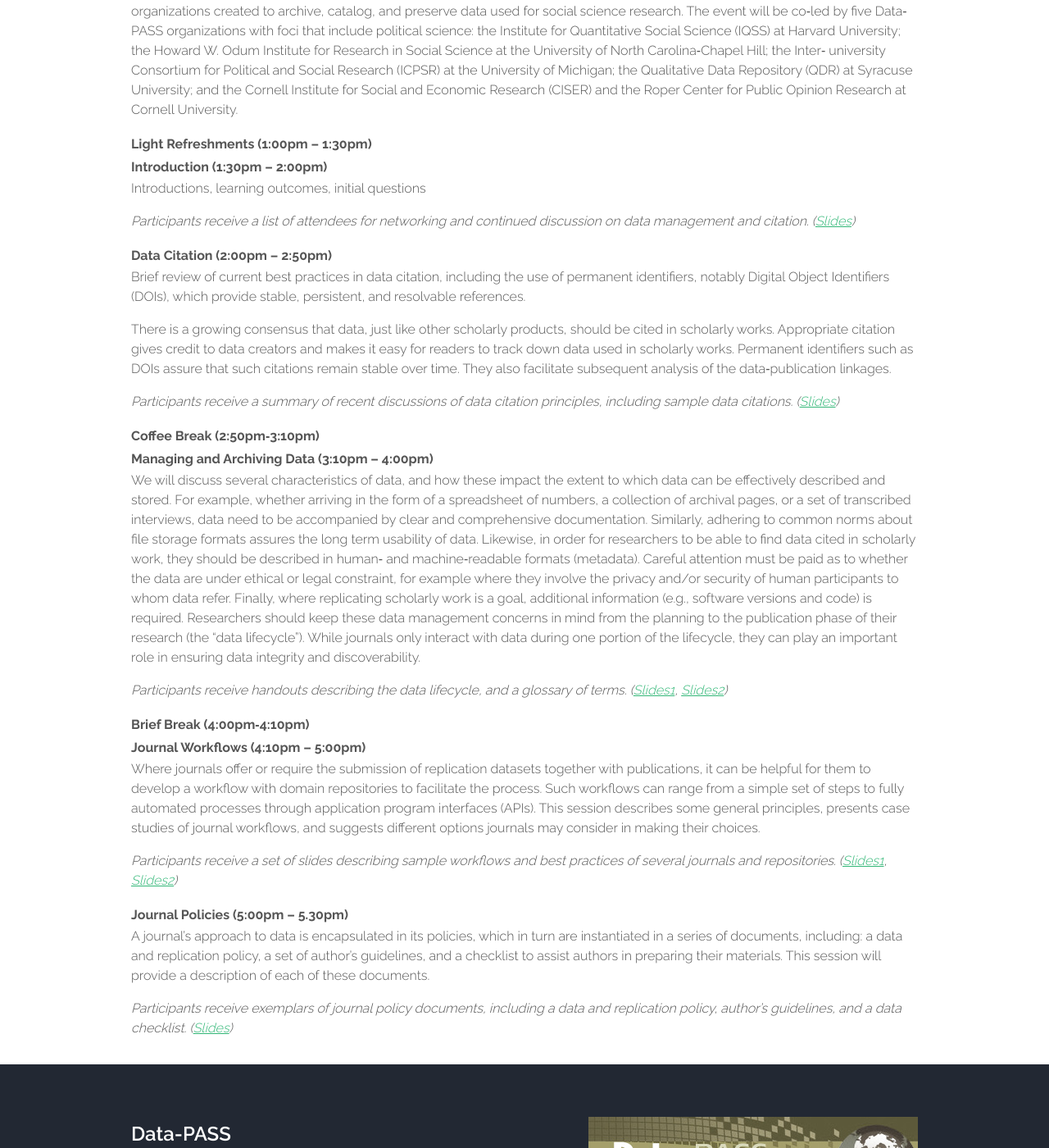
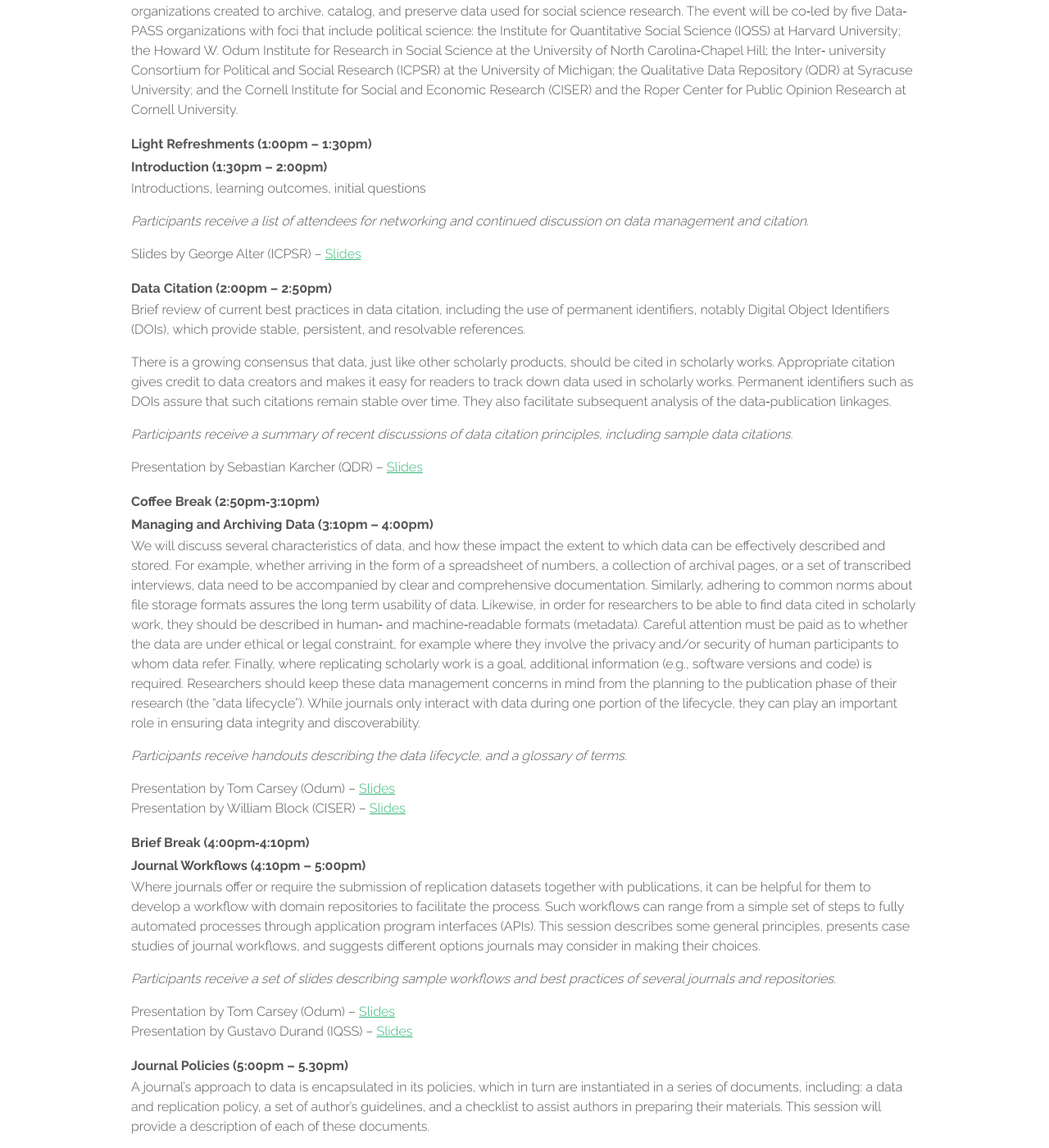
Before and after one commit to adam3smith/dpjedi-stage, a Jekyll site: the page built from docs/events/clarifying-data-citation.html, in a window 1280 px wide and 1400 px high, scrolled down 767 px. Shown: the whole window at 82% size. Built offline with Jekyll 4.4.1, drawn with Linux system fonts in a browser that asks for light colours; some of the changed text lies outside the part shown.

```diff
--- a/docs/events.html
+++ b/docs/events.html
@@ -10,6 +10,7 @@ layout: main
 			<!--	<a href="{{ site.baseurl }}/join.html" class="button alt">Join JEDI</a>&nbsp;&nbsp;-->
 		<!--		<a href="https://groups.google.com/forum/#!forum/dpjedi" class="button alt" target="_blank">Post to JEDI</a>-->
 	</header>
+	<p><i>Workshop Series "Developing and Implementing Data Policies Conversations Between Journals and Data Repositories"</i></p>
 			<h3>Evolving Practices for Data Management and Sharing</h3>
 <p><i>Wednesday, June 14, 2017, 12:00 to 5:15pm, Harvard University</i></p>
 	<p><i><a href="events/evolving-practices.html">Agenda and slides</a> from this workshop.</i></p>
--- a/docs/events/clarifying-data-citation.html
+++ b/docs/events/clarifying-data-citation.html
@@ -12,7 +12,7 @@ layout: main
             </header>
             <p>Wednesday, August 31, 2016 Philadelphia, PA</p>
             <h3>Agenda</h3>
-            <p>Organizers: <a href="http://www.data‐pass.org/">DataPASS Alliance</a></p>
+            <p>Organizers: <a href="http://www.data-pass.org/">DataPASS Alliance</a></p>
             <h4>Overview</h4>
             <p>This workshop will provide journal editors and other members of their editing teams with a summary of recent developments in data citation, management, and sharing, and suggest some ways in which these improvements can be integrated into journal
                 workflows. The workshop will provide editorial teams with an update on current practices, including (where relevant) describing trade‐offs between different options. The intention is to explain some of the less visible aspects of data
@@ -22,12 +22,14 @@ layout: main
                 Carolina‐Chapel Hill; the Inter‐ university Consortium for Political and Social Research (ICPSR) at the University of Michigan; the Qualitative Data Repository (QDR) at Syracuse University; and the Cornell Institute for Social and Economic Research (CISER) and the Roper Center for Public Opinion Research at Cornell University.</p>
             <h4>Light Refreshments (1:00pm – 1:30pm) <br> Introduction (1:30pm – 2:00pm)</h4>
             <p>Introductions, learning outcomes, initial questions</p>
-            <p><i>Participants receive a list of attendees for networking and continued discussion on data management and citation. (<a href="/assets/files/DataPASS_APSA_2016_Intro _Alter.pdf">Slides</a>)</i></p>
+            <p><i>Participants receive a list of attendees for networking and continued discussion on data management and citation.</i></p>
+            <p>Slides by George Alter (ICPSR) &ndash; <a href="/assets/files/DataPASS_APSA_2016_Intro _Alter.pdf">Slides</a></br>
             <h4>Data Citation (2:00pm – 2:50pm)</h4>
             <p>Brief review of current best practices in data citation, including the use of permanent identifiers, notably Digital Object Identifiers (DOIs), which provide stable, persistent, and resolvable references.</p>
             <p>There is a growing consensus that data, just like other scholarly products, should be cited in scholarly works. Appropriate citation gives credit to data creators and makes it easy for readers to track down data used in scholarly works. Permanent
                 identifiers such as DOIs assure that such citations remain stable over time. They also facilitate subsequent analysis of the data‐publication linkages.</p>
-            <p><i>Participants receive a summary of recent discussions of data citation principles, including sample data citations. (<a href="/assets/files/DataPASS_APSA_2016_Data Citations_Karcher.pdf">Slides</a>)</i></p>
+            <p><i>Participants receive a summary of recent discussions of data citation principles, including sample data citations.</i></p>
+              <p>Presentation by Sebastian Karcher (QDR) &ndash; <a href="/assets/files/DataPASS_APSA_2016_Data Citations_Karcher.pdf">Slides</a></p>
             <h4>Coffee Break (2:50pm‐3:10pm)</br>Managing and Archiving Data (3:10pm – 4:00pm)</h4>
             <p>We will discuss several characteristics of data, and how these impact the extent to which data can be effectively described and stored. For example, whether arriving in the form of a spreadsheet of numbers, a collection of archival pages,
                 or a set of transcribed interviews, data need to be accompanied by clear and comprehensive documentation. Similarly, adhering to common norms about file storage formats assures the long term usability of data. Likewise, in order for researchers
@@ -35,16 +37,21 @@ layout: main
                 they involve the privacy and/or security of human participants to whom data refer. Finally, where replicating scholarly work is a goal, additional information (e.g., software versions and code) is required. Researchers should keep these
                 data management concerns in mind from the planning to the publication phase of their research (the “data lifecycle”). While journals only interact with data during one portion of the lifecycle, they can play an important role in ensuring
                 data integrity and discoverability.</p>
-            <p><i>Participants receive handouts describing the data lifecycle, and a glossary of terms. (<a href="/assets/files/DataPASS_APSA_2016_DataManagement_Carsey">Slides1</a>, <a href="/assets/files/DataPASS_APSA_2016_CISER_Block.pdf">Slides2</a>)</i></p>
+            <p><i>Participants receive handouts describing the data lifecycle, and a glossary of terms. </i></p>
+             <p>Presentation by Tom Carsey (Odum) &ndash; <a href="/assets/files/DataPASS_APSA_2016_DataManagement_Carsey.pdf">Slides</a></br>
+             Presentation by William Block (CISER) &ndash; <a href="/assets/files/DataPASS_APSA_2016_CISER_Block.pdf">Slides</a></p>
             <h4>Brief Break (4:00pm‐4:10pm)</br>Journal Workflows (4:10pm – 5:00pm)</h4>
             <p>Where journals offer or require the submission of replication datasets together with publications, it can be helpful for them to develop a workflow with domain repositories to facilitate the process. Such workflows can range from a simple
                 set of steps to fully automated processes through application program interfaces (APIs). This session describes some general principles, presents case studies of journal workflows, and suggests different options journals may consider in
                 making their choices.</p>
-            <p><i>Participants receive a set of slides describing sample workflows and best practices of several journals and repositories. (<a href="/assets/files/DataPASS_APSA_2016_JournalWorkflow_Carsey.pdf">Slides1</a>, <a href="/assets/files/DataPASS_APSA_2016_ConnectingJournalsDataverse_Durand.pdf">Slides2</a>)</i></p>
+            <p><i>Participants receive a set of slides describing sample workflows and best practices of several journals and repositories.</i></p>
+            <p>Presentation by Tom Carsey (Odum) &ndash; <a href="/assets/files/DataPASS_APSA_2016_JournalWorkflow_Carsey.pdf">Slides</a></br>
+            Presentation by Gustavo Durand (IQSS) &ndash; <a href="/assets/files/DataPASS_APSA_2016_ConnectingJournalsDataverse_Durand.pdf">Slides</a></p>
             <h4>Journal Policies (5:00pm – 5.30pm)</h4>
             <p>A journal’s approach to data is encapsulated in its policies, which in turn are instantiated in a series of documents, including: a data and replication policy, a set of author’s guidelines, and a checklist to assist authors in preparing their
                 materials. This session will provide a description of each of these documents.</p>
-            <i>Participants receive exemplars of journal policy documents, including a data and replication policy, author’s guidelines, and a data checklist. (<a href="/assets/files/DataPASS_APSA_2016_JournalPolicies_ElmanKapiszewski.pdf">Slides</a>)</i>
+            <i>Participants receive exemplars of journal policy documents, including a data and replication policy, author’s guidelines, and a data checklist.</i></p>
+            <p>Presentation by Colin Elman and Diana Kapiszewski (QDR) &ndash; <a href="/assets/files/DataPASS_APSA_2016_DataManagement_Carsey.pdf">Slides</a></br>
         </section>
     </div>
 </div>
```
